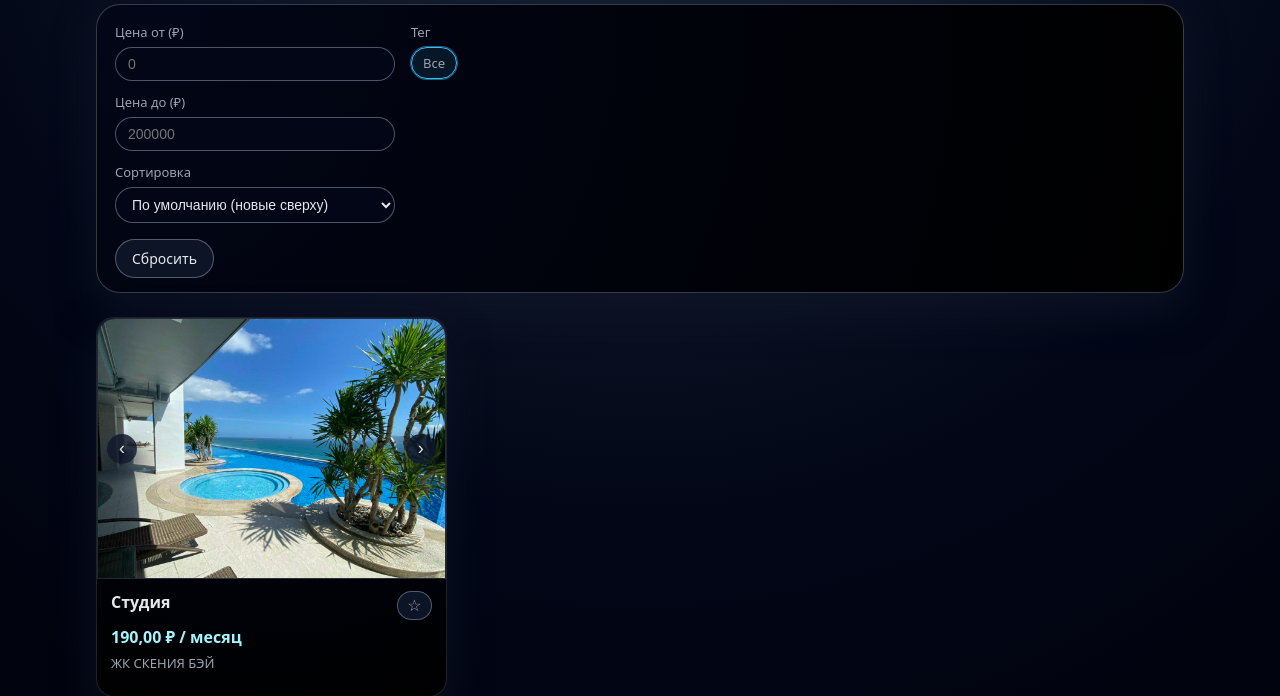
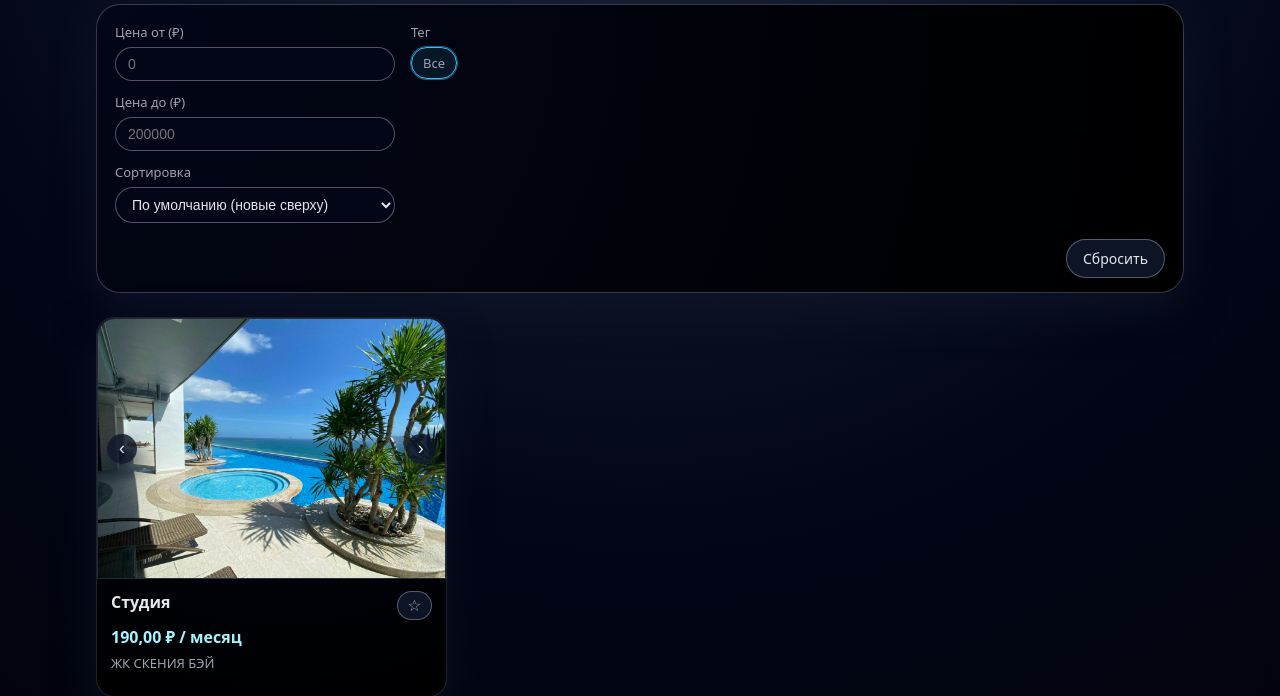
Before and after one commit to victormorozov1/rent, a Django app: page / in a window 1280 px wide. Shown: the part 193-889 px from the top of the page. Run offline with Django 5.2, Linux system fonts and the light colour scheme; data comes from the database, SQL or seed files in the repository; data that the repository does not hold is empty.

Commit message:
Align reset button to the right

```diff
--- a/nhatrang_rentals/listings/static/listings/styles.css
+++ b/nhatrang_rentals/listings/static/listings/styles.css
@@ -386,6 +386,7 @@ a:hover {
 .filters-actions {
     display: flex;
     gap: 10px;
+    justify-content: flex-end;
 }
 
 /* Buttons */
```
